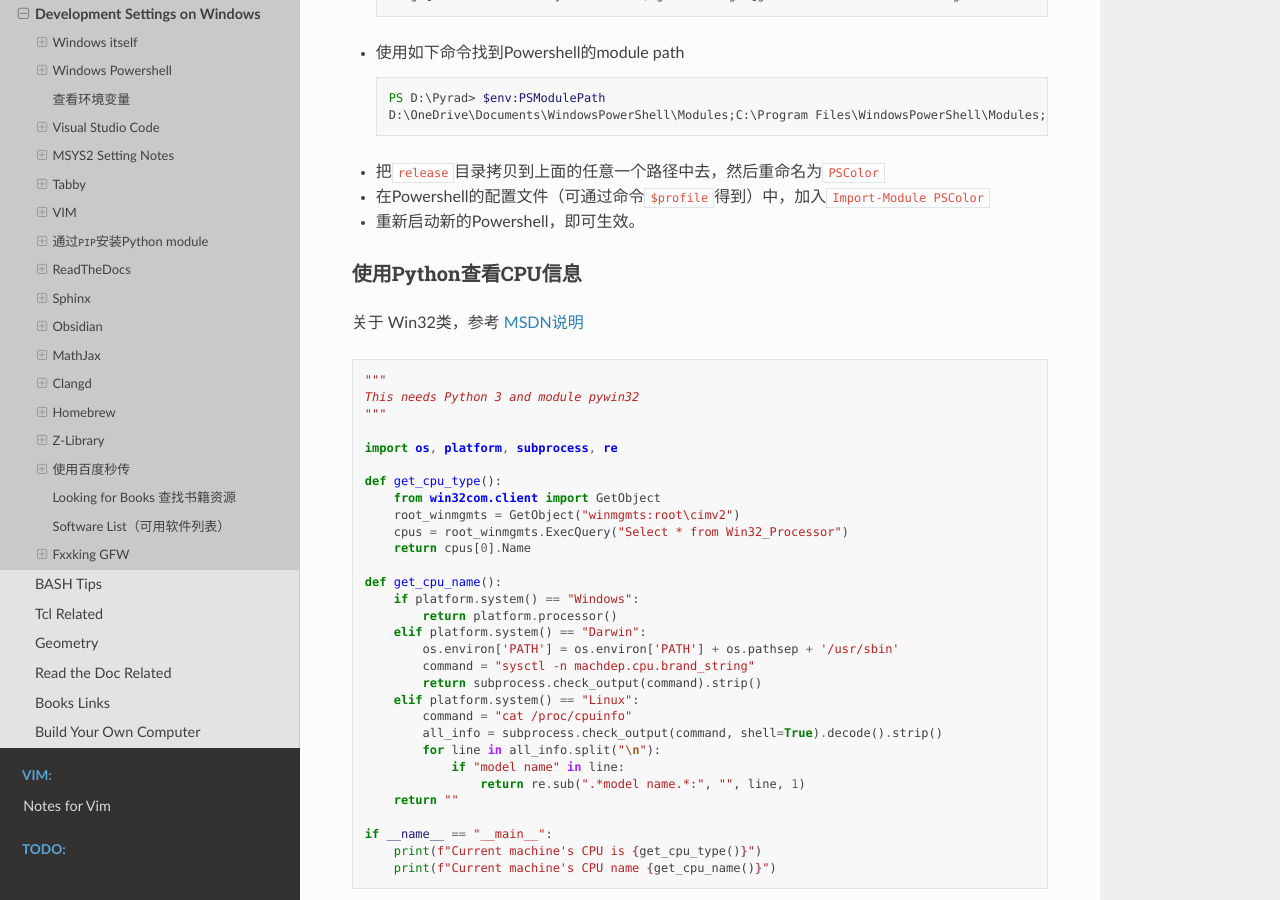
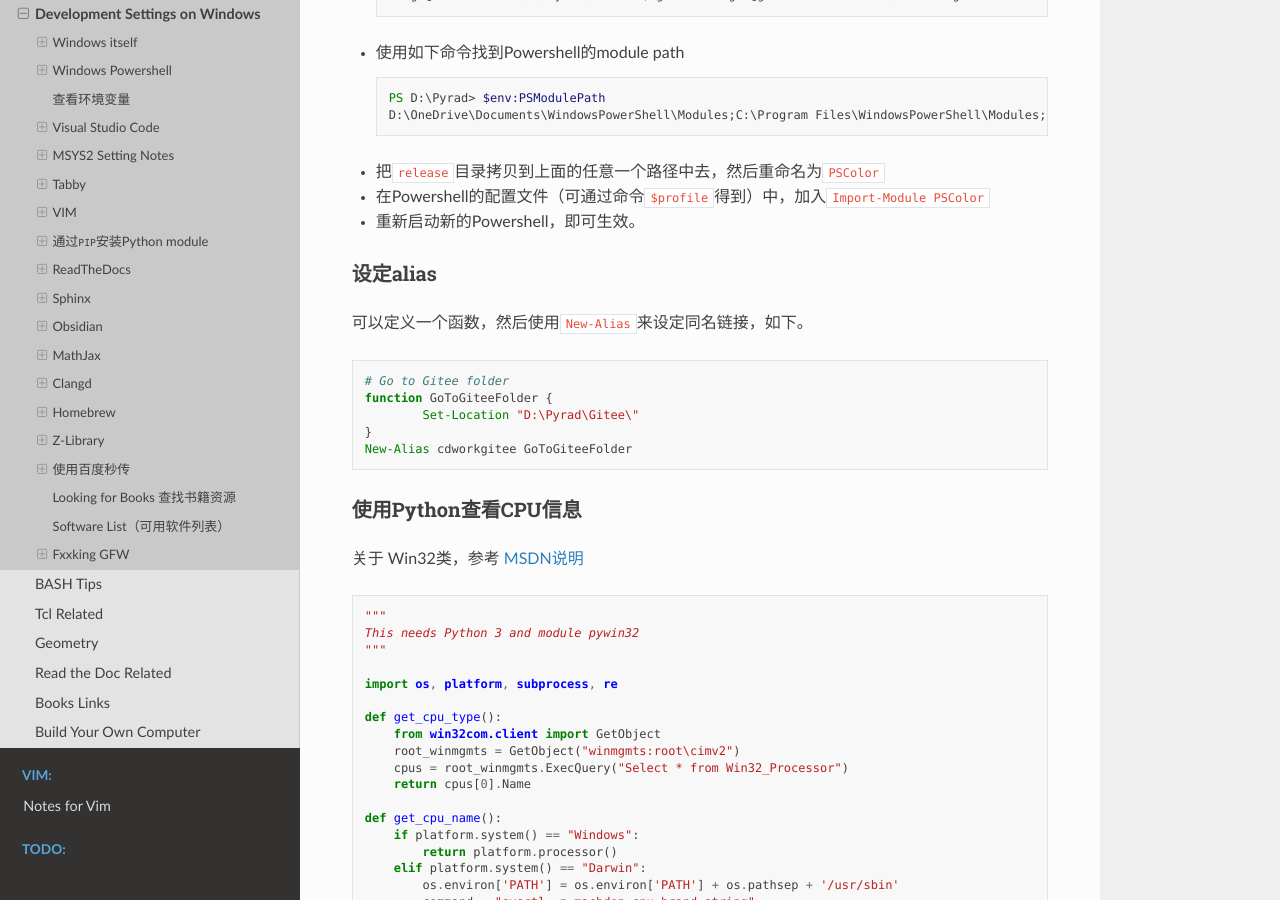
Before and after one commit to Pyrad/pyradnotes, a Sphinx documentation site: the page built from source/Notes/WinDevEnvSetup.md, in a window 1280 px wide and 900 px high, scrolled down 2338 px. Built offline with Sphinx 7.4.7 and the Read the Docs theme 2.0.0, drawn with Linux system fonts in a browser that asks for light colours.

Commit message:
Note Powershell set alias

````diff
--- a/source/Notes/WinDevEnvSetup.md
+++ b/source/Notes/WinDevEnvSetup.md
@@ -110,6 +110,18 @@ type filename.txt
 - 在Powershell的配置文件（可通过命令`$profile`得到）中，加入`Import-Module PSColor`
 - 重新启动新的Powershell，即可生效。
 
+
+### 设定alias
+
+可以定义一个函数，然后使用`New-Alias`来设定同名链接，如下。
+
+```powershell
+# Go to Gitee folder
+function GoToGiteeFolder {
+	Set-Location "D:\Pyrad\Gitee\"
+}
+New-Alias cdworkgitee GoToGiteeFolder
+```
 
 
 ### 使用Python查看CPU信息
````
